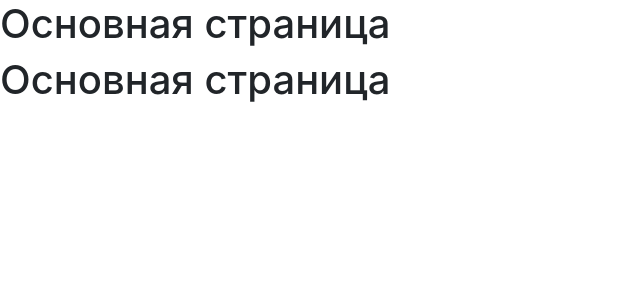
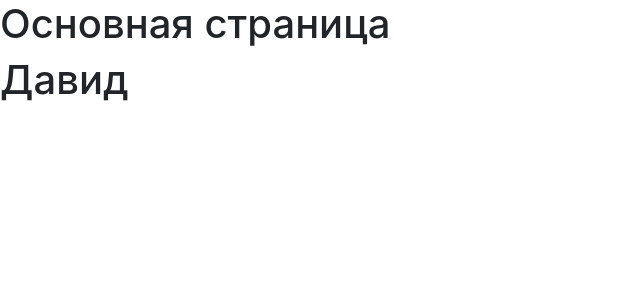
Before and after one commit to zggfds/render, a Flask app: page / in a window 1280 px wide. Shown: the part 56-356 px from the top of the page, without its empty margins (0-640 px from the left). Run offline with Flask 3, Linux system fonts and the light colour scheme.

Commit message:
Update index.html

```diff
--- a/templates/index.html
+++ b/templates/index.html
@@ -8,6 +8,6 @@
 
 <h1><h1>
 <h1>Основная страница<h1>
-<h1>Основная страница<h1>
+<h1>Давид<h1>
 
 {% endblock %}
```
